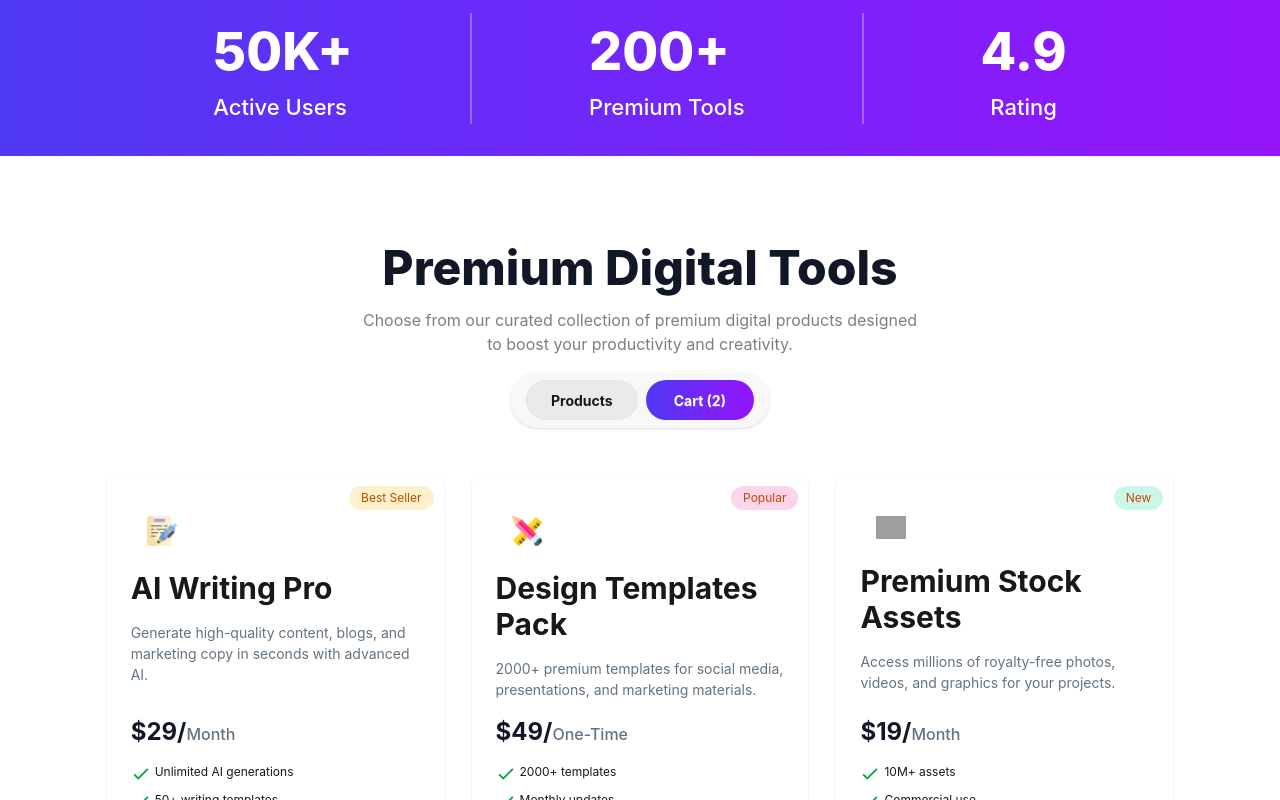
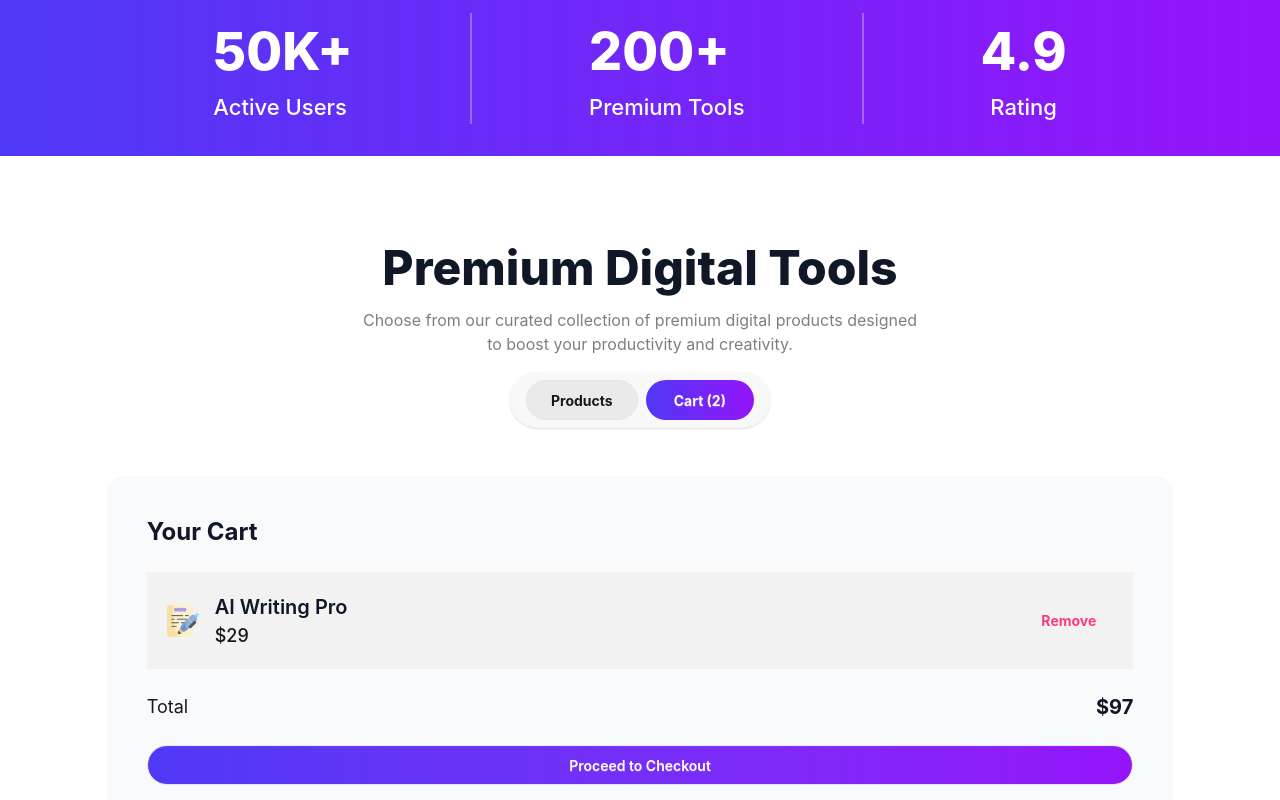
Before and after one commit to sabbirhossain778/A6-Digital-Tolls-Buying-Website, a React (Vite) app: page / in a window 1280 px wide. Both pictures are taken after a click on the button "Cart (2)". Shown: the part 833-1633 px from the top of the page. Built offline with nearby package versions, Linux system fonts and the light colour scheme; grey boxes are pictures that could not be loaded.

Commit message:
Succesfully complete Pricing section button toggling and creat card section

```diff
--- a/src/App.jsx
+++ b/src/App.jsx
@@ -20,9 +20,7 @@ function App() {
     <>
     <Navbar></Navbar>
     <Banner></Banner>
-
-    <Main fetchPromise={fetchPromise}>
-    </Main>
+    <Main fetchPromise={fetchPromise}></Main>
     <StepsSection></StepsSection>
     <PricingSection></PricingSection>
     <Footer></Footer>
--- a/src/Components/MainSection/Card/Card.jsx
+++ b/src/Components/MainSection/Card/Card.jsx
@@ -1,4 +1,4 @@
-import React, { use } from 'react';
+import React, { use, useState } from 'react';
 import { IoMdCheckmark } from "react-icons/io";
 
 
@@ -12,15 +12,15 @@ import { IoMdCheckmark } from "react-icons/io";
 // };
 
 const Card = ({ fetchPromise }) => {
-    // console.log(fetchPromise);
     const data = use(fetchPromise);
-    // console.log(data);
+    const [isSelected, setIsSelected] = useState(false);
 
     return (
-        <div className='grid grid-cols-3 gap-7'>
+        <>
+            <div className='grid grid-cols-3 gap-7'>
         {
             data.map(tool => {
-            console.log(tool);
+            // console.log(tool);
             return (
                 <div className="card bg-base-100 shadow-sm">
                         <div className="card-body space-y-2">
@@ -50,16 +50,19 @@ const Card = ({ fetchPromise }) => {
                             </ul>
 
                             <div>
-                                    <button className="btn btn-block rounded-3xl bg-linear-to-r from-[#4F39F6] to-[#9514FA] text-white">Buy Now</button>
+                                    <button onClick={() => setIsSelected(true)} className={`btn btn-block rounded-3xl text-white ${isSelected? 'bg-green-500' : 'bg-linear-to-r from-[#4F39F6] to-[#9514FA]'}`}>
+
+                                        {isSelected === true?
+                                    (<span className="flex items-center justify-center gap-2"><IoMdCheckmark className='text-white text-xl'/>Added to Cart!</span>) : ('Buy Now') }</button>
                             </div>
+                            {/* <IoMdCheckmark className='text-green-600 text-xl'/> */}
                         </div>
-                        <img src="/src/assets/products/" alt="" />
                 </div>
             )
             })
         }
-
-        </div>
+            </div>
+        </>
     );
 };
 
--- a/src/Components/MainSection/Main.jsx
+++ b/src/Components/MainSection/Main.jsx
@@ -1,32 +1,33 @@
 import React, { useState } from 'react';
 import Card from './Card/Card';
 import { Suspense } from 'react';
+import SelectedCards from './SelectedCards/SelectedCards';
 const Main = ({ fetchPromise }) => {
-    const [selected, setSelected] = useState('product');
+    const [selected, setSelected] = useState('products');
     // console.log(selected,'Available');
 
     return (
         <div className=' w-12/12 max-w-360 mx-auto'>
             <div className='w-10/12 mx-auto max-w-360 my-20 space-y-10'>
                 <div className='flex flex-col items-center space-y-4 py-2'>
-                <h2 className='text-5xl font-extrabold text-[#101727]'>Premium Digital Tools</h2>
+                    <h2 className='text-5xl font-extrabold text-[#101727] text-center'>Premium Digital Tools</h2>
                     <p className='text-[#00000081] text-center'>Choose from our curated collection of premium digital products designed <br /> to boost your productivity and creativity.</p>
                     <div className='flex bg-base-200 px-4 py-2 rounded-4xl shadow-sm gap-2'>
-                    <button onClick={() => setSelected('product')} className={`btn btn-soft rounded-4xl font-bold px-6 ${selected ==='product'? 'btn-style' : ''}`}>Products</button>
+                        <button onClick={() => setSelected('products')} className={`btn btn-soft rounded-4xl font-bold px-6 ${selected ==='products'? 'btn-style' : ''}`}>Products</button>
 
                         <button onClick={() => setSelected('cart')} className={`btn btn-soft rounded-4xl font-bold px-7 ${selected ==='cart'? 'btn-style' : ''}`}>Cart (2)</button>
                     </div>
                 </div>
 
-
                 <Suspense fallback={
                     <div className="flex justify-center ">
                         <span className="loading loading-spinner w-10 h-10 text-primary py-6"></span>
                     </div>}>
-                <Card fetchPromise={fetchPromise} />
+
+                    {selected ==='products'? <Card fetchPromise={fetchPromise} /> : <SelectedCards />}
                 </Suspense>
+            </div>
 
-        </div>
         </div>
     );
 };
--- /dev/null
+++ b/src/Components/MainSection/SelectedCards/SelectedCards.jsx
@@ -0,0 +1,31 @@
+import React from 'react';
+
+const SelectedCards = () => {
+    return (
+        <div className='space-y-6 p-10 bg-[#F9FAFC] shadow:md rounded-2xl'>
+            <div>
+                <h3 className='text-2xl font-bold text-[#101727]'>Your Cart</h3>
+            </div>
+
+            <div className='flex gap-4 p-5 items-center bg-[#F2F2F2] shadow:sm'>
+                <img src="/src/assets/products/writing_2327400 1.png" alt="" />
+                <div className='w-full'>
+                    <h3 className='font-semibold text-[#101727] text-[20px]'>AI Writing Pro</h3>
+                    <p className='text-[#627382 text-[18px] font-medium'>$29</p>
+                </div>
+                <button className="btn btn-ghost font-bold text-[#FF3980]">Remove</button>
+            </div>
+
+            <div className='flex justify-between'>
+                <p className='text-[#627382 text-[18px]'>Total</p>
+                <h3 className='text-xl font-bold text-[#101727]'>$97</h3>
+            </div>
+            <div>
+                <button className="btn btn-block rounded-3xl bg-gradient-to-r from-[#4F39F6] to-[#9514FA] text-white">Proceed to Checkout</button>
+            </div>
+
+        </div>
+    );
+};
+
+export default SelectedCards;
```
Also changed, not shown: src/assets/products/camera_8775444 1.png (added). Lines whose indentation alone changed are shown as unchanged.
